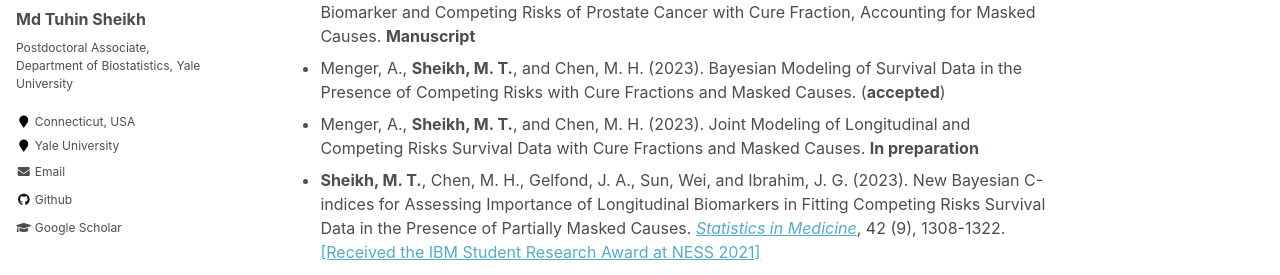
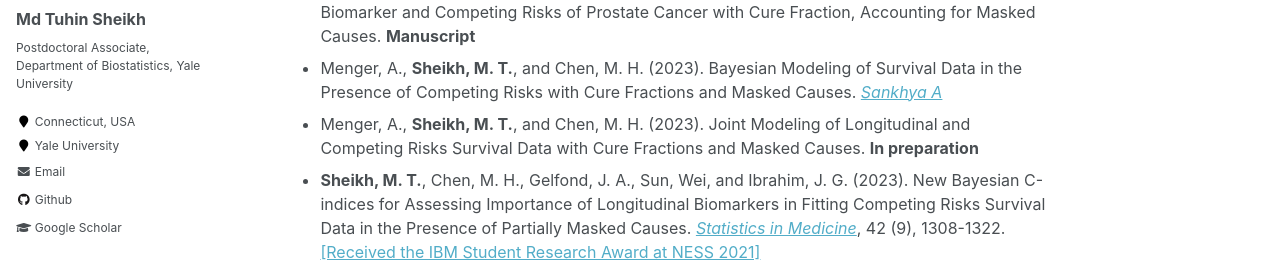
Before and after one commit to mdtuhinsheikh/mdtuhinsheikh.github.io, a Jekyll site: the page built from _pages/publications.md, in a window 1280 px wide and 1259 px high. Shown: the part 239-514 px from the top of the window. Built offline with Jekyll 4.4.1, drawn with Linux system fonts in a browser that asks for light colours.

Commit message:
Update publications.md

```diff
--- a/_pages/publications.md
+++ b/_pages/publications.md
@@ -6,7 +6,7 @@ author_profile: true
 
 - **Sheikh, M. T.**, and Zhao, H. (2023). A Semicompeting Risks Model with an Application to UK Biobank Data to Identify Risk Factors for Diabetes Onset and Progression. (**submitted**)
 - **Sheikh, M. T.**, Gelfond, J. A., and Chen, M. H. (2023). Bayesian Joint Model for Longitudinal Biomarker and Competing Risks of Prostate Cancer with Cure Fraction, Accounting for Masked Causes. **Manuscript**
-- Menger, A., **Sheikh, M. T.**, and Chen, M. H. (2023). Bayesian Modeling of Survival Data in the Presence of Competing Risks with Cure Fractions and Masked Causes. (**accepted**)
+- Menger, A., **Sheikh, M. T.**, and Chen, M. H. (2023). Bayesian Modeling of Survival Data in the Presence of Competing Risks with Cure Fractions and Masked Causes. [*Sankhya A*](https://link.springer.com/article/10.1007/s13171-023-00335-5){:target="_blank}
 - Menger, A., **Sheikh, M. T.**, and Chen, M. H. (2023). Joint Modeling of Longitudinal and Competing Risks Survival Data with Cure Fractions and Masked Causes. **In preparation**
 - **Sheikh, M. T.**, Chen, M. H., Gelfond, J. A., Sun, Wei, and Ibrahim, J. G. (2023). New Bayesian C-indices for Assessing Importance of Longitudinal Biomarkers
 in Fitting Competing Risks Survival Data in the Presence of Partially Masked Causes. [*Statistics in Medicine*](https://onlinelibrary.wiley.com/doi/10.1002/sim.9671){:target="_blank"}, 42 (9), 1308-1322. [[Received the IBM Student Research Award at NESS 2021]](https://statistics.uconn.edu/2021/10/14/awards-at-the-34th-ness-symposium/)
```
